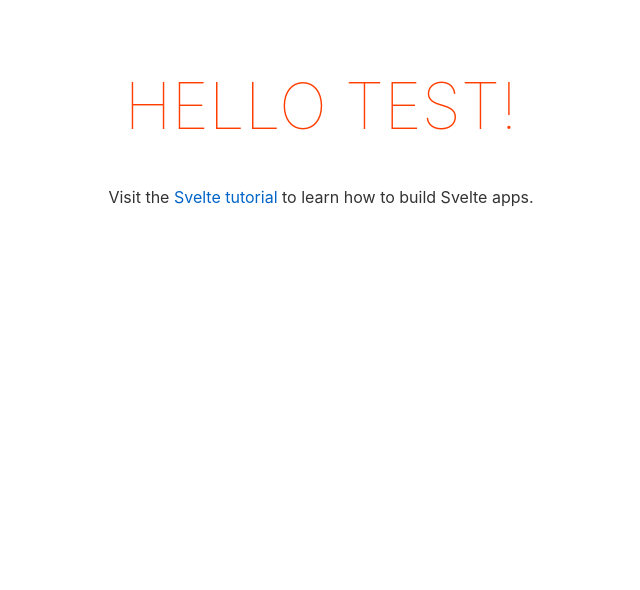
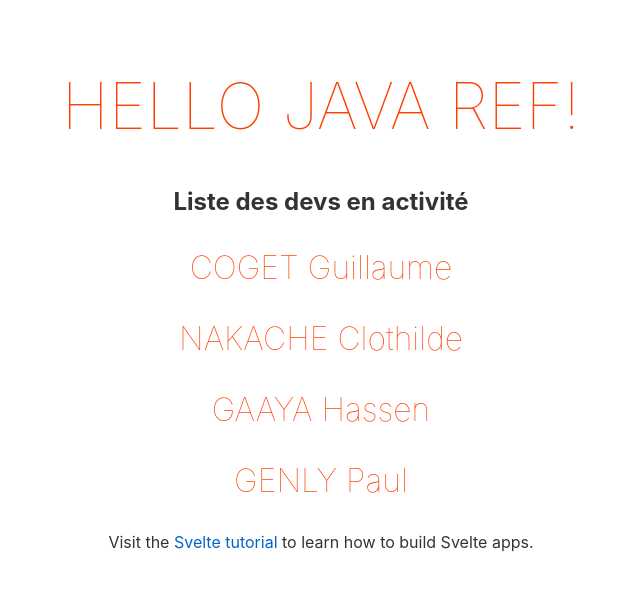
Before and after one commit to P-Genly/svelte-webpack-ts, a Svelte app: page / in a window 1280 px wide. Shown: the top 590 px of the page, without its empty margins (319-959 px from the left). Built offline with nearby package versions, Linux system fonts and the light colour scheme.

Commit message:
test data injection

```diff
--- a/src/App.svelte
+++ b/src/App.svelte
@@ -1,30 +1,14 @@
 <script lang="ts">
 	export let name: string;
+	export let devList: {name: string, firstname: string}[];
 </script>
 
 <main>
 	<h1>Hello {name}!</h1>
+
+	<h2>Liste des devs en activité</h2>
+	{#each devList as developer}
+		<p class="developers">{developer.name} <span>{developer.firstname}</span></p>
+	{/each}
 	<p>Visit the <a href="https://svelte.dev/tutorial">Svelte tutorial</a> to learn how to build Svelte apps.</p>
 </main>
-
-<style>
-	main {
-		text-align: center;
-		padding: 1em;
-		max-width: 240px;
-		margin: 0 auto;
-	}
-
-	h1 {
-		color: #ff3e00;
-		text-transform: uppercase;
-		font-size: 4em;
-		font-weight: 100;
-	}
-
-	@media (min-width: 640px) {
-		main {
-			max-width: none;
-		}
-	}
-</style>
--- a/src/global.css
+++ b/src/global.css
@@ -61,3 +61,29 @@ button:not(:disabled):active {
 button:focus {
 	border-color: #666;
 }
+
+main {
+	text-align: center;
+	padding: 1em;
+	max-width: 240px;
+	margin: 0 auto;
+}
+
+h1 {
+	color: #ff3e00;
+	text-transform: uppercase;
+	font-size: 4em;
+	font-weight: 100;
+}
+
+p.developers {
+	color: #ff3e00;
+	font-size: 2em;
+	font-weight: 100;
+}
+
+@media (min-width: 640px) {
+	main {
+		max-width: none;
+	}
+}
--- a/src/main.ts
+++ b/src/main.ts
@@ -5,7 +5,13 @@ import App from './App.svelte';
 const app = new App({
 	target: document.body,
 	props: {
-		name: 'test'
+		name: 'Java REF',
+		devList: [
+			{name: 'COGET', firstname: 'Guillaume'},
+			{name: 'NAKACHE', firstname: 'Clothilde'},
+			{name: 'GAAYA', firstname: 'Hassen'},
+			{name: 'GENLY', firstname: 'Paul'}
+		]
 	}
 });
 
```
